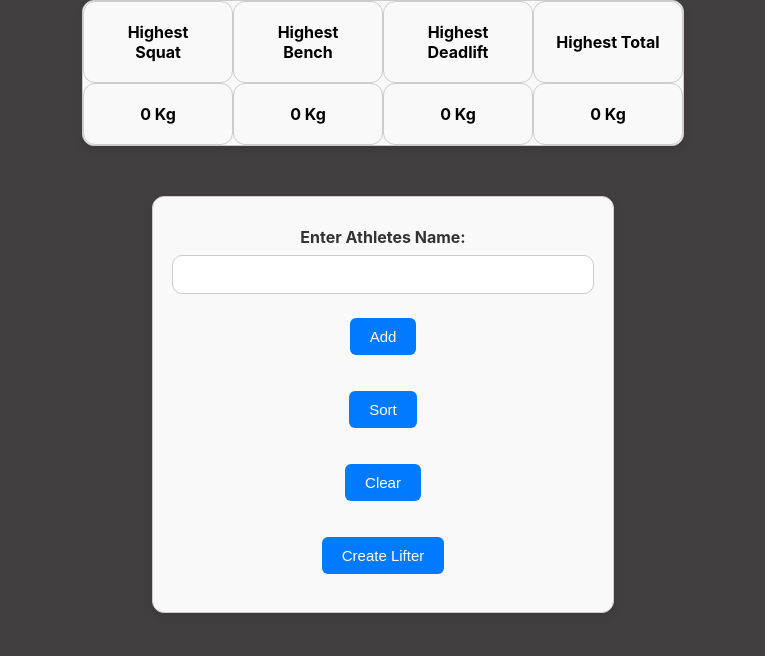
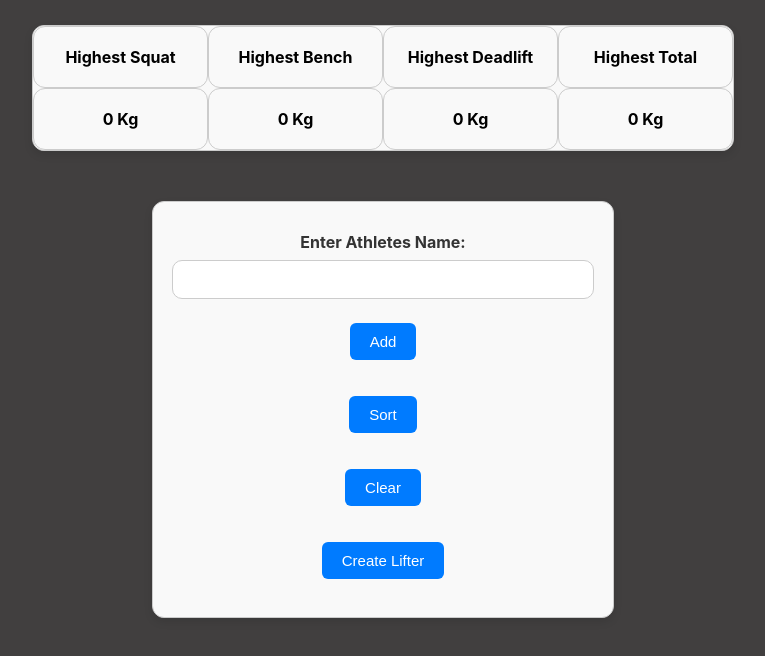
Before and after one commit to LReed03/powerlifting-analysis, a React (Create React App) app: page / in a window 1280 px wide. Shown: the top 656 px of the page, without its empty margins (257-1022 px from the left). Built offline with nearby package versions, Linux system fonts and the light colour scheme.

Commit message:
Fixed the margin

```diff
--- a/src/HighestLifts.css
+++ b/src/HighestLifts.css
@@ -3,8 +3,8 @@
   grid-template-columns: repeat(4, 1fr);
   grid-template-rows: repeat(2, auto);
   width: 100%;
-  max-width: 600px;
-  margin: auto;
+  max-width: 700px;
+  margin: 25px auto;
   border: 1px solid #ccc;
   border-radius: 12px;
   background-color: #f9f9f9;
--- a/src/SearchPage.js
+++ b/src/SearchPage.js
@@ -63,6 +63,10 @@ function SearchPage(){
     }
 
     const clear = () => {
+        setMaxBench(0)
+        setMaxSquat(0)
+        setMaxDeadlift(0)
+        setMaxTotal(0)
         setAthleteList([])
     }
 
@@ -146,7 +150,8 @@ function SearchPage(){
             checkMaxDeadlift(data.options[0].maxlifts.deadlift);
             checkMaxTotal(data.options[0].maxlifts.total)
             setLifterDisam(false);
-        } catch (error) {
+        }
+        catch (error) {
             console.error("Error:", error);
         }
     }
```
